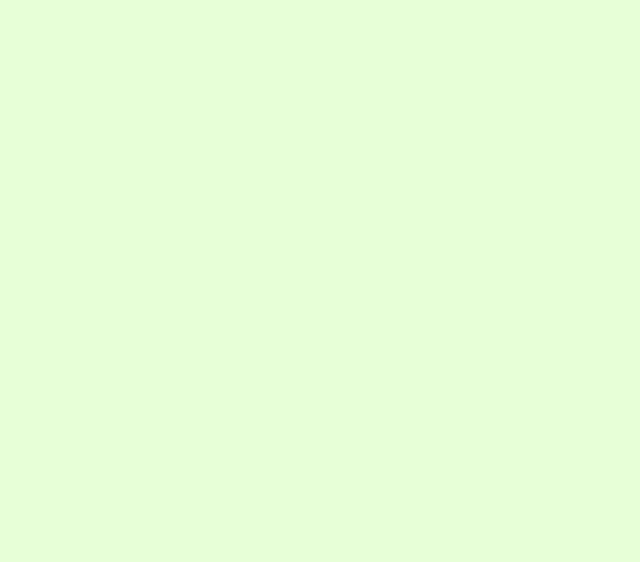
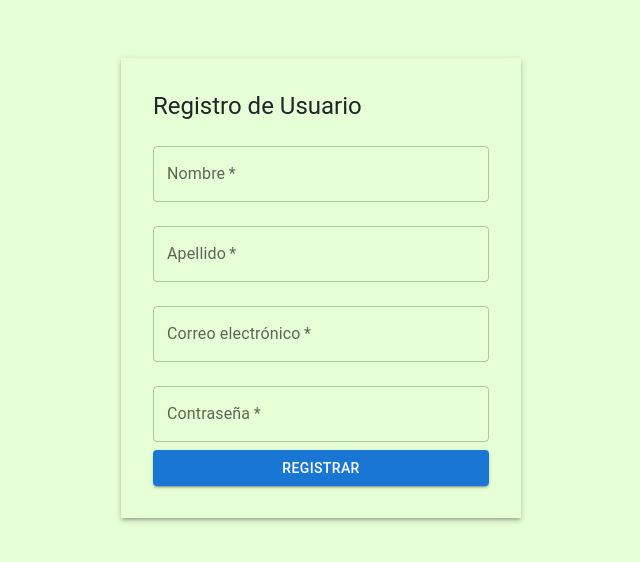
Before and after one commit to Franc02306/shopsmart_ui, a React (Vite) app: page /register in a window 1280 px wide. Before the commit this address had no page. Shown: the part 132-694 px from the top of the page, without its empty margins (319-959 px from the left). Built offline with nearby package versions, Linux system fonts and the light colour scheme.

Commit message:
Registro añadido v1

```diff
--- a/src/App.jsx
+++ b/src/App.jsx
@@ -2,6 +2,7 @@ import { BrowserRouter as Router, Routes, Route, Navigate } from "react-router-d
 import "./App.css";
 import Login from "./components/Login";
 import ProductList from "./components/ProductsList";
+import UserRegistration from "./components/UserRegistration"; // Importa el componente de registro
 import PropTypes from "prop-types";
 
 const ProtectedRoute = ({ element }) => {
@@ -19,6 +20,7 @@ function App() {
       <Routes>
         <Route path="/" element={<Navigate to="/login" />} />
         <Route path="/login" element={<Login />} />
+        <Route path="/register" element={<UserRegistration />} /> {/* Nueva ruta para registro */}
         <Route path="/products-list" element={<ProtectedRoute element={<ProductList />} />} />
       </Routes>
     </Router>
--- a/src/components/Login.jsx
+++ b/src/components/Login.jsx
@@ -1,8 +1,7 @@
-import { useState, useEffect } from "react";
+import { useState } from "react";
 import {
   TextField,
   Button,
-  MenuItem,
   Snackbar,
   Alert,
   Grid2 as Grid,
@@ -18,7 +17,7 @@ const Login = () => {
   const [snackbarMessage, setSnackbarMessage] = useState("");
   const [snackbarSeverity, setSnackbarSeverity] = useState("success");
 
-	const navigate = useNavigate();
+  const navigate = useNavigate();
 
   const handleLogin = () => {
     const credentials = [
@@ -35,8 +34,8 @@ const Login = () => {
       setSnackbarSeverity("success");
       setOpenSnackbar(true);
 
-			localStorage.setItem("isAuthenticated", "true");
-			navigate("/products-list")
+      localStorage.setItem("isAuthenticated", "true");
+      navigate("/products-list");
     } else {
       setSnackbarMessage("Usuario o contraseña incorrectos");
       setSnackbarSeverity("error");
@@ -46,6 +45,11 @@ const Login = () => {
 
   const handleCloseSnackbar = () => {
     setOpenSnackbar(false);
+  };
+
+  // Función para redirigir a la página de registro
+  const handleRegister = () => {
+    navigate("/register"); // Redirige al registro
   };
 
   return (
@@ -105,13 +109,13 @@ const Login = () => {
             </Typography>
           </div>
 
-					<div className="flex flex-col gap-1">
+          <div className="flex flex-col gap-1">
             <Typography
               style={{
                 width: "450px",
                 marginBottom: "20px",
                 textAlign: "center",
-								fontSize: "17px"
+                fontSize: "17px"
               }}
               variant="h6"
             >
@@ -140,9 +144,19 @@ const Login = () => {
             variant="contained"
             color="primary"
             onClick={handleLogin}
+            style={{ width: "300px", marginBottom: "10px" }}
+          >
+            Iniciar Sesión
+          </Button>
+
+          {/* Botón para redirigir a la página de registro */}
+          <Button
+            variant="outlined"
+            color="secondary"
+            onClick={handleRegister}
             style={{ width: "300px" }}
           >
-            Iniciar Sesión
+            Registrar Usuario
           </Button>
 
           {/* Snackbar para mostrar éxito o error */}
--- /dev/null
+++ b/src/components/UserRegistration.jsx
@@ -0,0 +1,141 @@
+import { useState } from "react";
+import {
+  Box,
+  Button,
+  TextField,
+  Typography,
+  Snackbar,
+  Alert,
+} from "@mui/material";
+import { useNavigate } from "react-router-dom";
+import axios from "axios";
+
+const UserRegistration = () => {
+  const [formData, setFormData] = useState({
+    firstName: "",
+    lastName: "",
+    email: "",
+    password: "",
+  });
+
+  const [snackbarOpen, setSnackbarOpen] = useState(false);
+  const [snackbarMessage, setSnackbarMessage] = useState("");
+  const [snackbarSeverity, setSnackbarSeverity] = useState("success");
+  const [error, setError] = useState("");
+
+  const navigate = useNavigate();
+
+  const handleInputChange = (e) => {
+    setFormData({
+      ...formData,
+      [e.target.name]: e.target.value,
+    });
+  };
+
+  const handleSubmit = async (e) => {
+    e.preventDefault();
+    try {
+      const response = await axios.post("http://localhost:8080/api/v1/users/add", formData);
+
+      // Mostrar mensaje de éxito
+      setSnackbarMessage("Usuario registrado con éxito.");
+      setSnackbarSeverity("success");
+      setSnackbarOpen(true);
+
+      console.log("Registro exitoso, redirigiendo...");
+
+      const handleRegister = () => {
+        navigate("/login"); // Redirige al login
+      };
+
+    } catch (error) {
+      // Manejar los errores correctamente
+      const errorMessage = error.response?.data?.message || "Error al registrar el usuario";
+      setError(errorMessage);
+      setSnackbarMessage("Error: " + errorMessage);
+      setSnackbarSeverity("error");
+      setSnackbarOpen(true);
+
+      console.log("Error al registrar:", errorMessage);
+    }
+  };
+
+  const handleSnackbarClose = () => {
+    setSnackbarOpen(true);
+  };
+
+  return (
+    <Box
+      component="form"
+      onSubmit={handleSubmit}
+      sx={{ maxWidth: 400, margin: "auto", padding: 4, boxShadow: 3, mt: 5 }}
+    >
+      <Typography variant="h5" gutterBottom>
+        Registro de Usuario
+      </Typography>
+      {error && (
+        <Typography variant="body2" color="error" gutterBottom>
+          {error}
+        </Typography>
+      )}
+      <TextField
+        label="Nombre"
+        name="firstName"
+        value={formData.firstName}
+        onChange={handleInputChange}
+        fullWidth
+        margin="normal"
+        required
+      />
+      <TextField
+        label="Apellido"
+        name="lastName"
+        value={formData.lastName}
+        onChange={handleInputChange}
+        fullWidth
+        margin="normal"
+        required
+      />
+      <TextField
+        label="Correo electrónico"
+        name="email"
+        type="email"
+        value={formData.email}
+        onChange={handleInputChange}
+        fullWidth
+        margin="normal"
+        required
+      />
+      <TextField
+        label="Contraseña"
+        name="password"
+        type="password"
+        value={formData.password}
+        onChange={handleInputChange}
+        fullWidth
+        margin="normal"
+        required
+      />
+      <Button type="submit" variant="contained" color="primary" fullWidth>
+        Registrar
+      </Button>
+
+      {/* Snackbar para mostrar mensajes */}
+      <Snackbar
+        open={snackbarOpen}
+        autoHideDuration={6000}
+        onClose={handleSnackbarClose}
+      >
+        <Alert
+          onClose={handleSnackbarClose}
+          severity={snackbarSeverity}
+          sx={{ width: "100%" }}
+        >
+          {snackbarMessage}
+        </Alert>
+      </Snackbar>
+    </Box>
+  );
+};
+
+export default UserRegistration;
```
